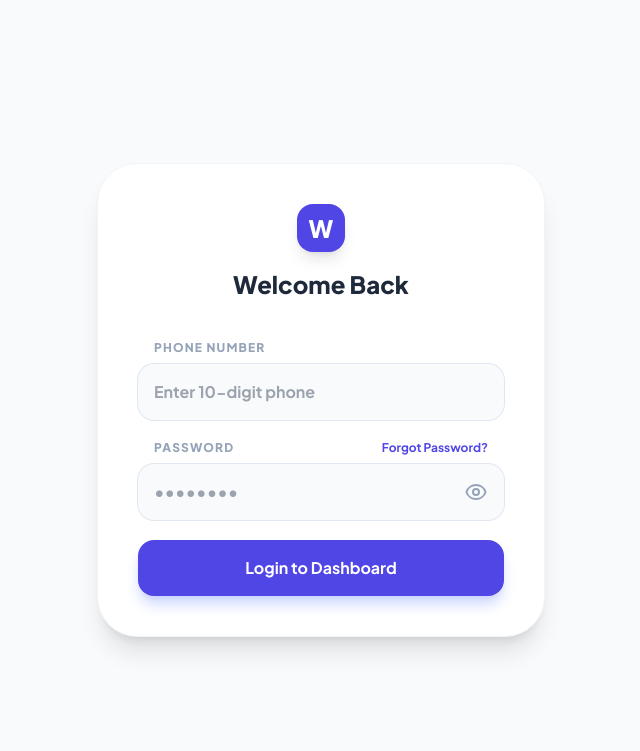
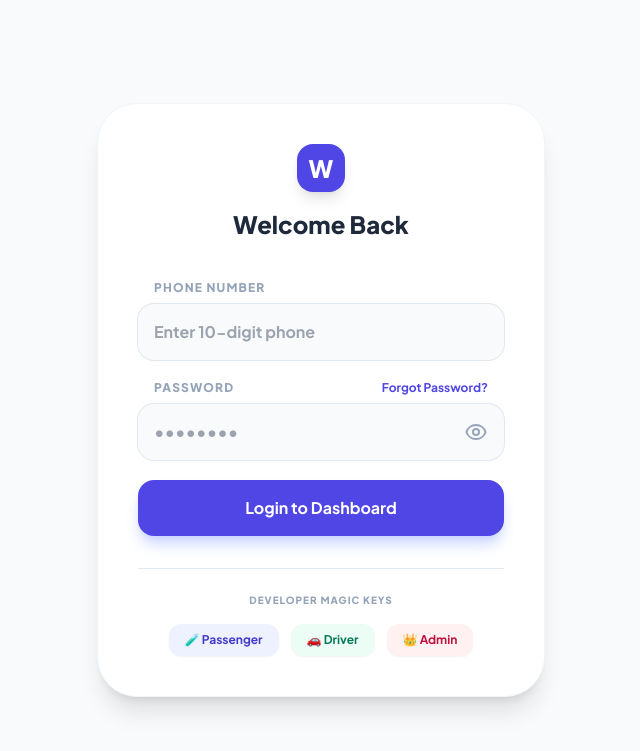
Before and after one commit to Prateeknaik89/WayMate, a PHP site: page /login.php in a window 1280 px wide. Shown: the top 751 px of the page, without its empty margins (319-959 px from the left). Run offline with PHP 8.4, Linux system fonts and the light colour scheme; a user stored in the database is signed in; some libraries are stand-ins or nearby versions.

```diff
--- a/login.php
+++ b/login.php
@@ -51,7 +51,24 @@
         Login to Dashboard
     </button>
 </form>
+ <div class="mt-8 pt-6 border-t border-slate-200">
+    <p class="text-[10px] text-center font-black text-slate-400 uppercase tracking-widest mb-4">Developer Magic Keys</p>
+    <div class="flex flex-wrap justify-center gap-3">
 
+        <a href="actions/dev_bypass.php?role=passenger" class="bg-indigo-50 text-indigo-700 px-4 py-2 rounded-xl text-xs font-bold hover:bg-indigo-100 transition-all shadow-sm">
+            🧪 Passenger
+        </a>
+
+        <a href="actions/dev_bypass.php?role=driver" class="bg-emerald-50 text-emerald-700 px-4 py-2 rounded-xl text-xs font-bold hover:bg-emerald-100 transition-all shadow-sm">
+            🚗 Driver
+        </a>
+
+        <a href="actions/dev_bypass.php?role=admin" class="bg-rose-50 text-rose-700 px-4 py-2 rounded-xl text-xs font-bold hover:bg-rose-100 transition-all shadow-sm">
+            👑 Admin
+        </a>
+
+    </div>
+</div>
 
         </form>
     </div>
--- a/passenger/dashboard.php
+++ b/passenger/dashboard.php
@@ -310,10 +310,8 @@ function setupPassengerAutocomplete(inputId, dropdownId, latId, lonId) {
 }
 
 // Activate it for both Source and Destination
-document.addEventListener('DOMContentLoaded', function() {
-    setupPassengerAutocomplete('pickup', 'pickup-dropdown', 'pickup-lat', 'pickup-lon');
-    setupPassengerAutocomplete('destination', 'destination-dropdown', 'dest-lat', 'dest-lon');
-});
+setupPassengerAutocomplete('pass-source-input', 'pass-source-dropdown', 'search-source-lat', 'search-source-lon');
+setupPassengerAutocomplete('pass-dest-input', 'pass-dest-dropdown', 'search-dest-lat', 'search-dest-lon');
 </script>
 </main>
 
```
Also changed, not shown: actions/login_action.php (+7 -1 lines), uploads/dl_proofs/dl_user_38_1782986845.jpg (added), uploads/dl_proofs/dl_user_41_1782987417.jpg (added), uploads/selfies/selfie_user_38_1782986845.png (added), uploads/selfies/selfie_user_41_1782987417.png (added).
